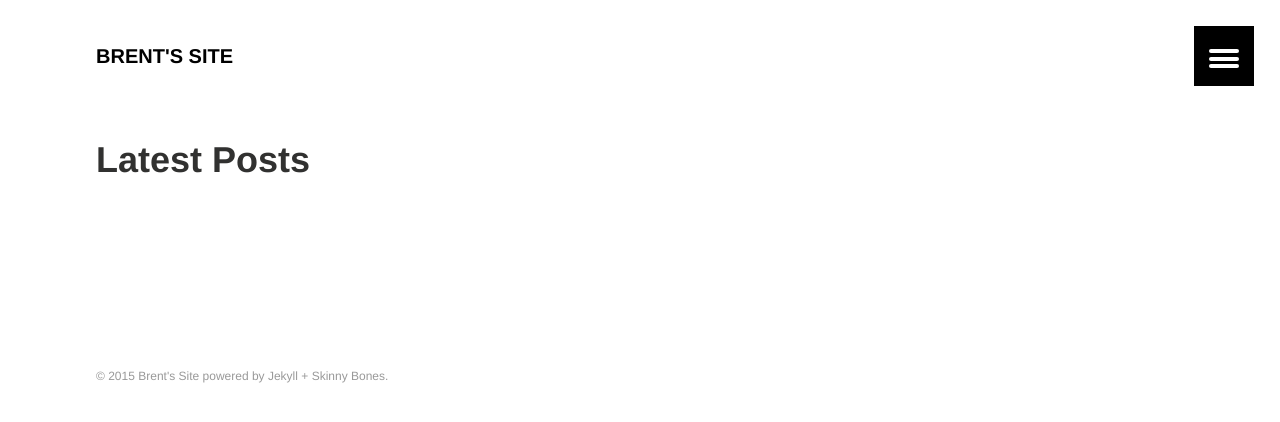
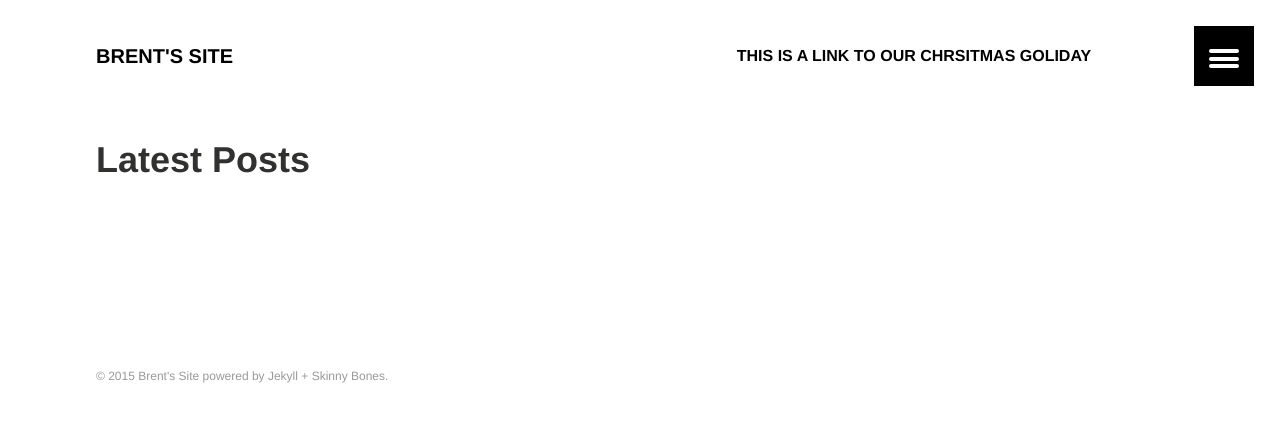
Before and after one commit to brenthellet/brenthellet.github.io, a Jekyll site: the page built from index.md, in a window 1280 px wide. Shown: the top 422 px of the page. Built offline with Jekyll 4.4.1, drawn with Linux system fonts in a browser that asks for light colours.

Commit message:
updated navigation links

```diff
--- a/_data/navigation.yml
+++ b/_data/navigation.yml
@@ -1,6 +1,6 @@
 # Site navigation links
 
-- title:
-  url:
-  excerpt:
-  image:
+- title: This is a link to our Chrsitmas goliday
+  url: /christmas2014/
+  excerpt: Great times had down in Batlow
+  image: bio-photo.jpg
```
